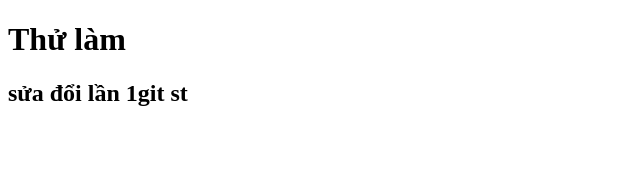
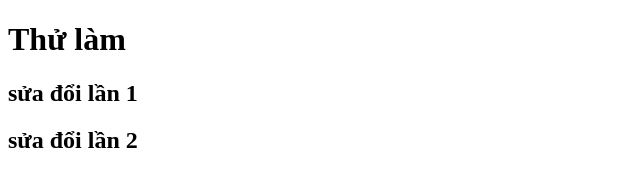
Before and after one commit to Tt353/du-an-2, a plain HTML site: page index.html in a window 1280 px wide. Shown: the whole page, without its empty margins (0-640 px from the left). Drawn offline with Linux system fonts and the light colour scheme.

Commit message:
sua doi lan 3

```diff
--- a/index.html
+++ b/index.html
@@ -7,6 +7,7 @@
   </head>
   <body>
     <h1>Thử làm</h1>
-    <h2>sửa đổi lần 1git st</h2>
+    <h2>sửa đổi lần 1</h2>
+    <h2>sửa đổi lần 2</h2>
   </body>
 </html>
```
